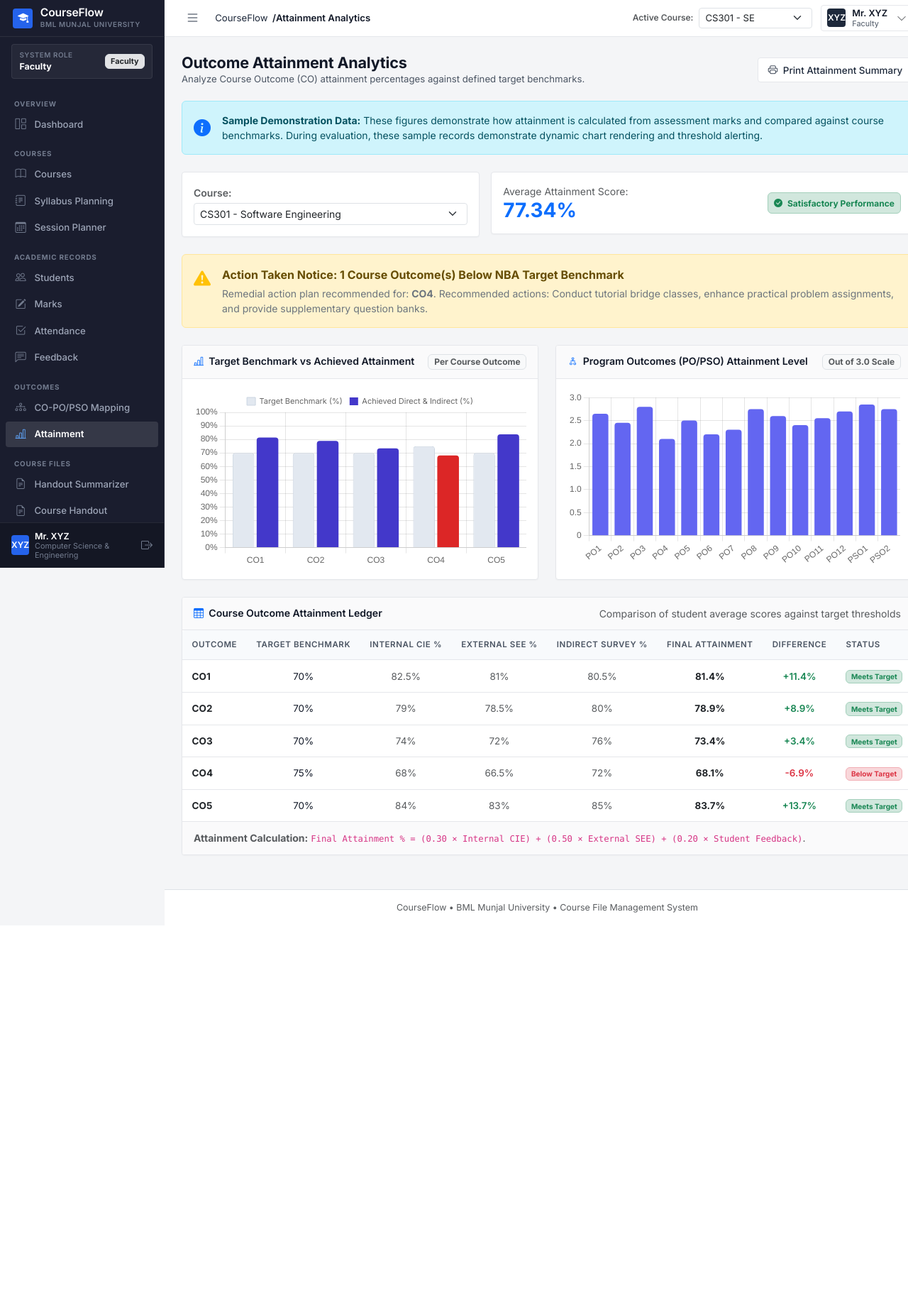
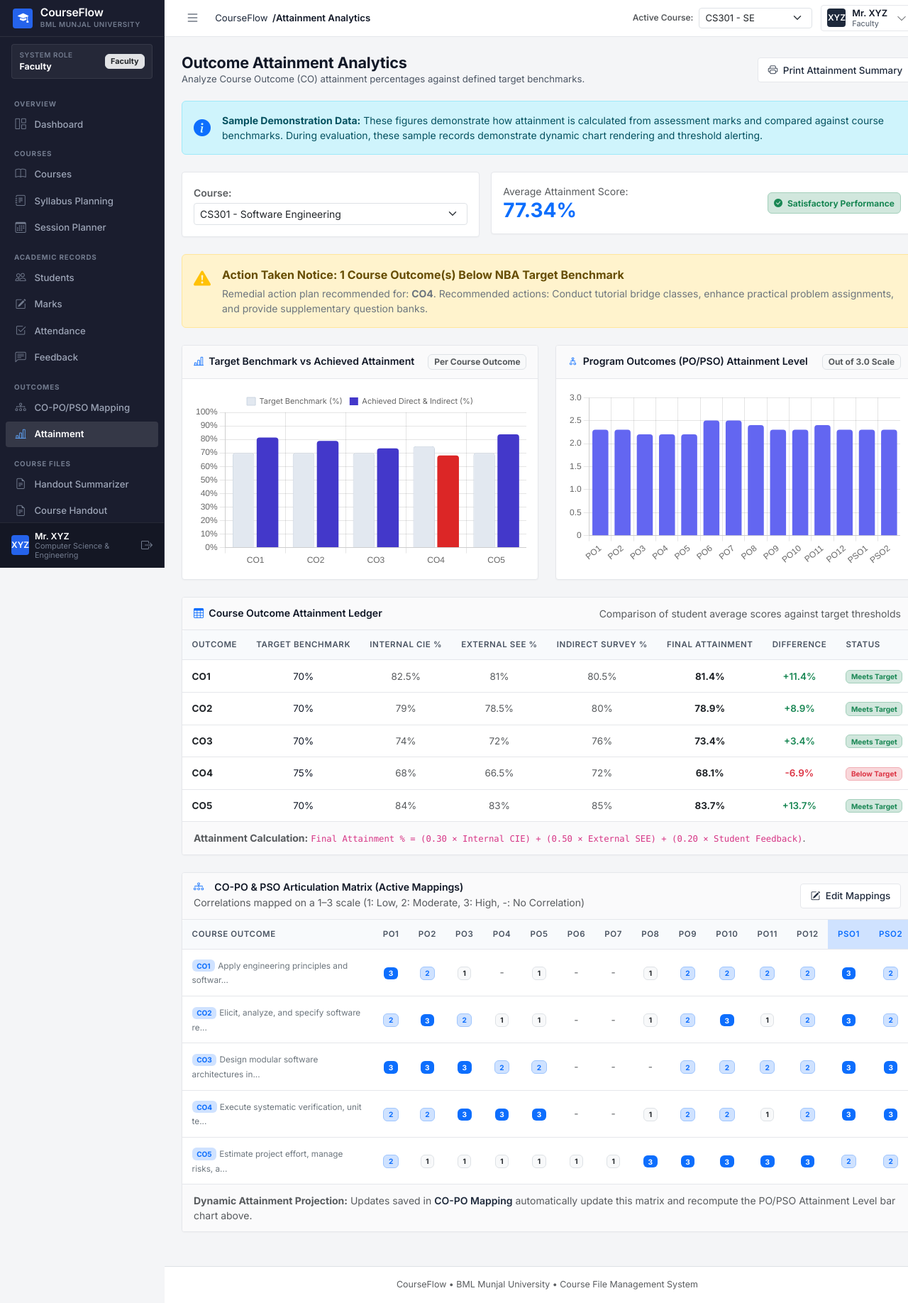
Before and after one commit to Prernaa-27/CourseFlow, a Flask app: page /attainment in a window 1280 px wide. Shown: the whole page at 71% size. Before the commit the page ends 1286 px from the top, so only its background shows below. Run offline with Flask 3, Linux system fonts and the light colour scheme.

Commit message:
Dynamically sync CO-PO mapping matrix with Attainment page and recompute PO attainment levels

```diff
--- a/static/js/analytics.js
+++ b/static/js/analytics.js
@@ -219,7 +219,9 @@ async function initAttainmentPage() {
 
   async function load() {
     const attainment = await CourseFlow.apiService.getAttainment(currentCourse);
-    renderAttainmentView(attainment);
+    const outcomesData = await CourseFlow.apiService.getOutcomes(currentCourse);
+    renderAttainmentView(attainment, outcomesData);
+    renderAttainmentMatrix(outcomesData);
   }
 
   if (courseSelect) {
@@ -235,7 +237,7 @@ async function initAttainmentPage() {
 let attainmentCompareChartInstance = null;
 let poAttainmentChartInstance = null;
 
-function renderAttainmentView(attainment) {
+function renderAttainmentView(attainment, outcomesData) {
   if (!attainment) return;
 
   // Stat summary - calculate overall average safely
@@ -315,10 +317,10 @@ function renderAttainmentView(attainment) {
   }
 
   // Charts
-  renderAttainmentCharts(attainment);
+  renderAttainmentCharts(attainment, outcomesData);
 }
 
-function renderAttainmentCharts(attainment) {
+function renderAttainmentCharts(attainment, outcomesData) {
   const outcomes = attainment.outcomes || [];
   if (outcomes.length === 0) return;
 
@@ -362,7 +364,7 @@ function renderAttainmentCharts(attainment) {
     });
   }
 
-  // 2. Program Outcome PO / PSO Attainment Bar Chart
+  // 2. Program Outcome PO / PSO Attainment Bar Chart (Dynamically computed from CO-PO Mapping Matrix)
   const ctx2 = document.getElementById('poAttainmentChart');
   if (ctx2 && typeof Chart !== 'undefined') {
     if (poAttainmentChartInstance) {
@@ -373,7 +375,37 @@ function renderAttainmentCharts(attainment) {
       PO6: 2.1, PO7: 2.0, PO8: 2.4, PO9: 2.5, PO10: 2.7,
       PO11: 2.3, PO12: 2.6, PSO1: 2.8, PSO2: 2.5
     };
-    const poData = attainment.poAttainment || defaultPo;
+
+    let poData = {};
+    if (outcomesData && outcomesData.mapping && outcomes.length > 0) {
+      const coScores = {};
+      outcomes.forEach(o => {
+        coScores[o.code] = o.achieved !== undefined ? o.achieved : (o.internal || 75);
+      });
+
+      const allTargets = [...PO_LIST, ...PSO_LIST];
+      allTargets.forEach(target => {
+        let weightSum = 0;
+        let weightedScore = 0;
+        Object.keys(outcomesData.mapping).forEach(coCode => {
+          const weight = outcomesData.mapping[coCode][target] || 0;
+          if (weight > 0) {
+            weightSum += weight;
+            const score = coScores[coCode] !== undefined ? coScores[coCode] : 75;
+            weightedScore += (score / 100) * weight;
+          }
+        });
+        if (weightSum > 0) {
+          // Weighted achievement scaled to 3.0
+          poData[target] = parseFloat(((weightedScore / weightSum) * 3.0).toFixed(1));
+        } else {
+          poData[target] = (attainment.poAttainment && attainment.poAttainment[target]) || defaultPo[target] || 0.0;
+        }
+      });
+    } else {
+      poData = attainment.poAttainment || defaultPo;
+    }
+
     const keys = Object.keys(poData);
     const vals = Object.values(poData);
 
@@ -401,3 +433,43 @@ function renderAttainmentCharts(attainment) {
     });
   }
 }
+
+
+// ==========================================================================
+// 3. ATTAINMENT PAGE CO-PO / PSO MATRIX RENDERER
+// ==========================================================================
+function renderAttainmentMatrix(outcomesData) {
+  const table = document.getElementById('attainmentMatrixTable');
+  if (!table || !outcomesData || !outcomesData.cos) return;
+
+  const thead = table.querySelector('thead');
+  const tbody = document.getElementById('attainmentMatrixTbody');
+  if (!thead || !tbody) return;
+
+  let theadHtml = '<tr><th class="text-start" style="min-width: 140px;">Course Outcome</th>';
+  PO_LIST.forEach(po => theadHtml += '<th>' + po + '</th>');
+  PSO_LIST.forEach(pso => theadHtml += '<th class="bg-primary-subtle text-primary">' + pso + '</th>');
+  theadHtml += '</tr>';
+  thead.innerHTML = theadHtml;
+
+  const mapping = outcomesData.mapping || {};
+  tbody.innerHTML = outcomesData.cos.map(co => {
+    const m = mapping[co.code] || {};
+    let row = '<tr>' +
+      '<td class="text-start">' +
+        '<span class="badge bg-primary-subtle text-primary fw-bold me-1">' + co.code + '</span>' +
+        '<span class="small text-secondary">' + (co.text ? (co.text.length > 40 ? co.text.substring(0, 40) + '...' : co.text) : '') + '</span>' +
+      '</td>';
+    [...PO_LIST, ...PSO_LIST].forEach(target => {
+      const val = (m[target] !== undefined) ? m[target] : 0;
+      let badgeHtml = '<span class="text-muted">-</span>';
+      if (val === 3) badgeHtml = '<span class="badge bg-primary text-white">3</span>';
+      else if (val === 2) badgeHtml = '<span class="badge bg-primary-subtle text-primary border border-primary-subtle">2</span>';
+      else if (val === 1) badgeHtml = '<span class="badge bg-light text-dark border">1</span>';
+
+      row += '<td>' + badgeHtml + '</td>';
+    });
+    row += '</tr>';
+    return row;
+  }).join('');
+}
--- a/templates/attainment.html
+++ b/templates/attainment.html
@@ -128,6 +128,36 @@
       </div>
     </div>
   </div>
+
+  <!-- CO-PO & PSO Articulation Matrix (Active Mappings) -->
+  <div class="cf-card mb-4">
+    <div class="cf-card-header d-flex flex-column flex-sm-row justify-content-between align-items-sm-center gap-2">
+      <div>
+        <h6 class="cf-card-title mb-0">
+          <i class="bi bi-diagram-3 text-primary me-2"></i> CO-PO &amp; PSO Articulation Matrix (Active Mappings)
+        </h6>
+        <span class="small text-muted">Correlations mapped on a 1–3 scale (1: Low, 2: Moderate, 3: High, -: No Correlation)</span>
+      </div>
+      <a href="/outcomes" class="btn btn-sm btn-outline-primary">
+        <i class="bi bi-pencil-square me-1"></i> Edit Mappings
+      </a>
+    </div>
+    <div class="cf-table-wrapper">
+      <table class="cf-table text-center" id="attainmentMatrixTable">
+        <thead>
+          <!-- Dynamically populated by analytics.js -->
+        </thead>
+        <tbody id="attainmentMatrixTbody">
+          <!-- Dynamically populated by analytics.js -->
+        </tbody>
+      </table>
+    </div>
+    <div class="cf-card-footer">
+      <div class="small text-muted">
+        <strong>Dynamic Attainment Projection:</strong> Updates saved in <a href="/outcomes" class="fw-semibold">CO-PO Mapping</a> automatically update this matrix and recompute the PO/PSO Attainment Level bar chart above.
+      </div>
+    </div>
+  </div>
 </div>
 {% endblock %}
 
```
